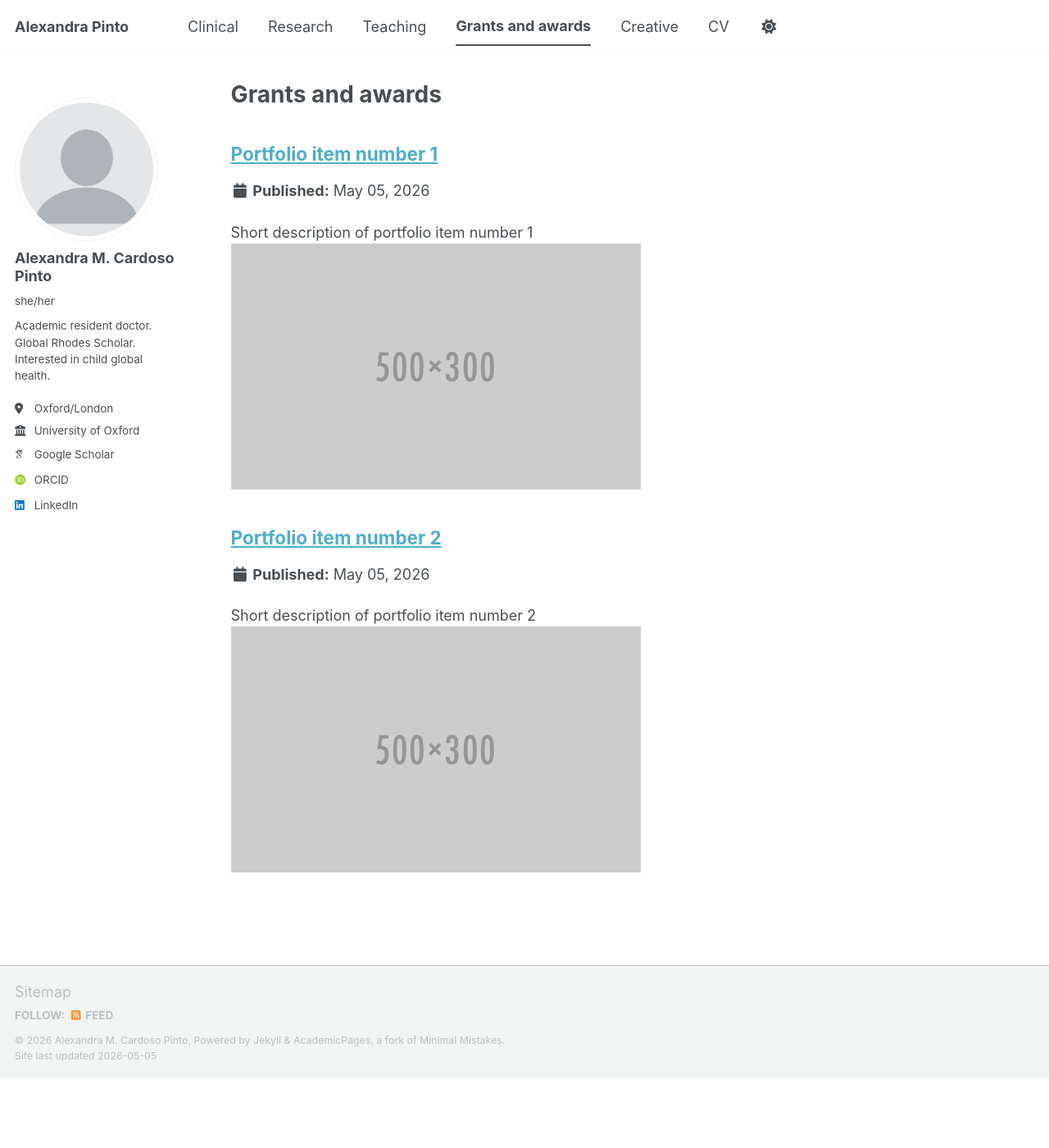
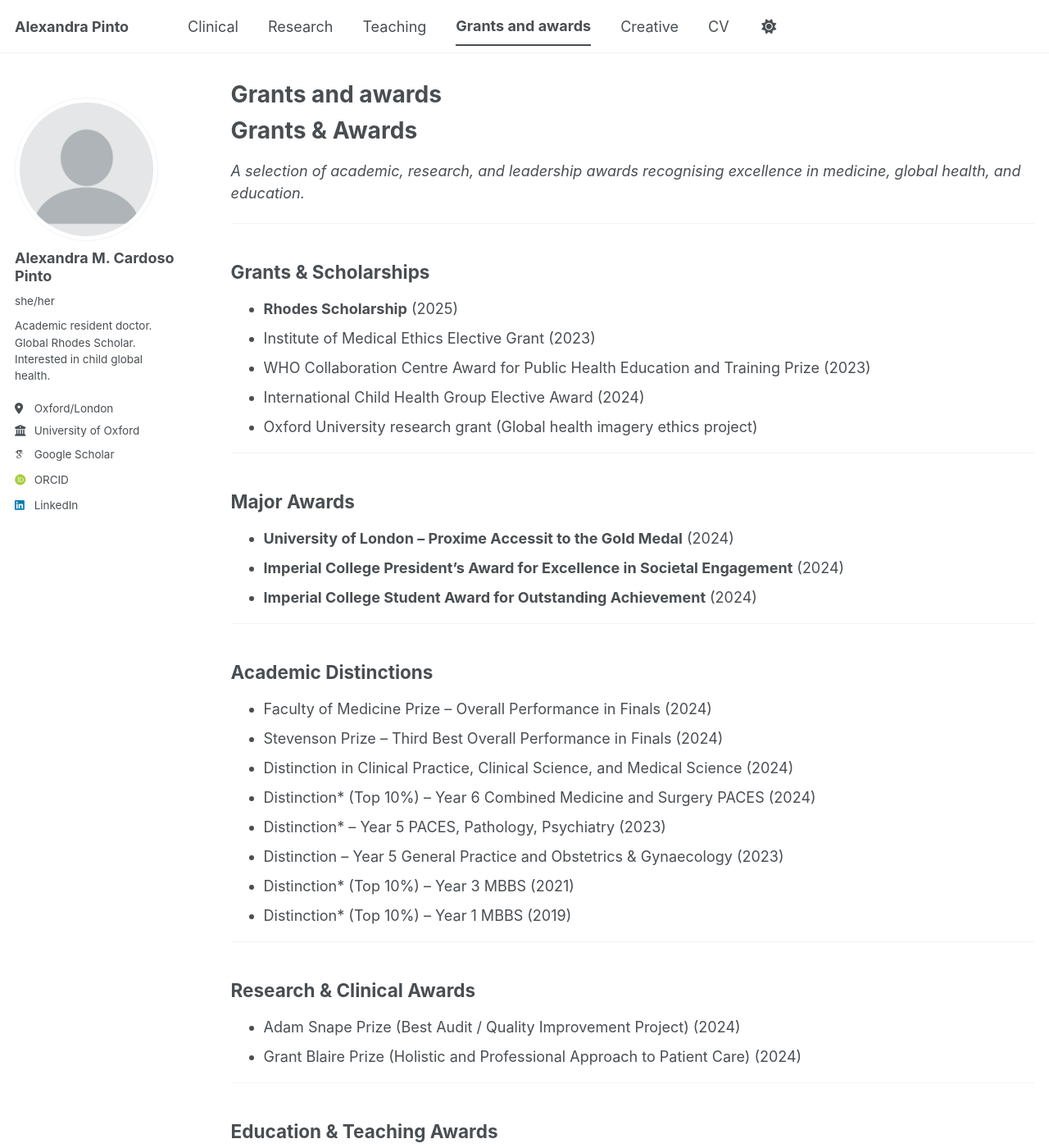
Before and after one commit to alexandramcp/alexandramcp.github.io, a Jekyll site: the page built from _pages/awards.html, in a window 1280 px wide and 1400 px high. Shown: the whole window at 82% size. Built offline with Jekyll 4.4.1, drawn with Linux system fonts in a browser that asks for light colours; some web fonts are replaced; a script bundle is joined from its source files by our own code; library files that are not in the unit come from our copies; some of the changed text lies outside the part shown.

Commit message:
Update awards.html

```diff
--- a/_pages/awards.html
+++ b/_pages/awards.html
@@ -4,10 +4,84 @@ title: "Grants and awards"
 permalink: /awards/
 author_profile: true
 ---
+<h1>Grants &amp; Awards</h1>
 
-{% include base_path %}
+<p><em>A selection of academic, research, and leadership awards recognising excellence in medicine, global health, and education.</em></p>
 
+<hr>
 
-{% for post in site.portfolio %}
-  {% include archive-single.html %}
-{% endfor %}
+<h2>Grants &amp; Scholarships</h2>
+<ul>
+  <li><strong>Rhodes Scholarship</strong> (2025)</li>
+  <li>Institute of Medical Ethics Elective Grant (2023)</li>
+  <li>WHO Collaboration Centre Award for Public Health Education and Training Prize (2023)</li>
+  <li>International Child Health Group Elective Award (2024)</li>
+  <li>Oxford University research grant (Global health imagery ethics project)</li>
+</ul>
+
+<hr>
+
+<h2>Major Awards</h2>
+<ul>
+  <li><strong>University of London – Proxime Accessit to the Gold Medal</strong> (2024)</li>
+  <li><strong>Imperial College President’s Award for Excellence in Societal Engagement</strong> (2024)</li>
+  <li><strong>Imperial College Student Award for Outstanding Achievement</strong> (2024)</li>
+</ul>
+
+<hr>
+
+<h2>Academic Distinctions</h2>
+<ul>
+  <li>Faculty of Medicine Prize – Overall Performance in Finals (2024)</li>
+  <li>Stevenson Prize – Third Best Overall Performance in Finals (2024)</li>
+  <li>Distinction in Clinical Practice, Clinical Science, and Medical Science (2024)</li>
+  <li>Distinction* (Top 10%) – Year 6 Combined Medicine and Surgery PACES (2024)</li>
+  <li>Distinction* – Year 5 PACES, Pathology, Psychiatry (2023)</li>
+  <li>Distinction – Year 5 General Practice and Obstetrics &amp; Gynaecology (2023)</li>
+  <li>Distinction* (Top 10%) – Year 3 MBBS (2021)</li>
+  <li>Distinction* (Top 10%) – Year 1 MBBS (2019)</li>
+</ul>
+
+<hr>
+
+<h2>Research &amp; Clinical Awards</h2>
+<ul>
+  <li>Adam Snape Prize (Best Audit / Quality Improvement Project) (2024)</li>
+  <li>Grant Blaire Prize (Holistic and Professional Approach to Patient Care) (2024)</li>
+</ul>
+
+<hr>
+
+<h2>Education &amp; Teaching Awards</h2>
+<ul>
+  <li>MedAll Exceptional Educator Award (2023)</li>
+  <li>JASME Group Innovation Prize (2023)</li>
+</ul>
+
+<hr>
+
+<h2>Conference &amp; Presentation Awards</h2>
+<ul>
+  <li>Best Oral Presentation – National TeddyBear Hospital Conference (2022)</li>
+  <li>Best Poster Award – Cambridge Obstetrics &amp; Gynaecology Conference (2022)</li>
+  <li>Runner-up Best Poster Prize – Polygeia Conference (2021)</li>
+</ul>
+
+<hr>
+
+<h2>Service &amp; Leadership Awards</h2>
+<ul>
+  <li>Imperial College School of Medicine Outstanding Service Award (2024)</li>
+  <li>Elizabeth Green Memorial Trust Award (2023)</li>
+  <li>Winner – Imperial College Union Outstanding Service Award (2023)</li>
+  <li>John Horder Student Team Award (2023)</li>
+</ul>
+
+<hr>
+
+<h2>Additional Recognition</h2>
+<ul>
+  <li>NHS Edward Jenner Programme Award (2021)</li>
+  <li>RSM Sexuality &amp; Sexual Health Essay Prize – Second Prize (2021)</li>
+  <li>Imperial Awards for Academic and Personal Development (2020)</li>
+</ul>
```
